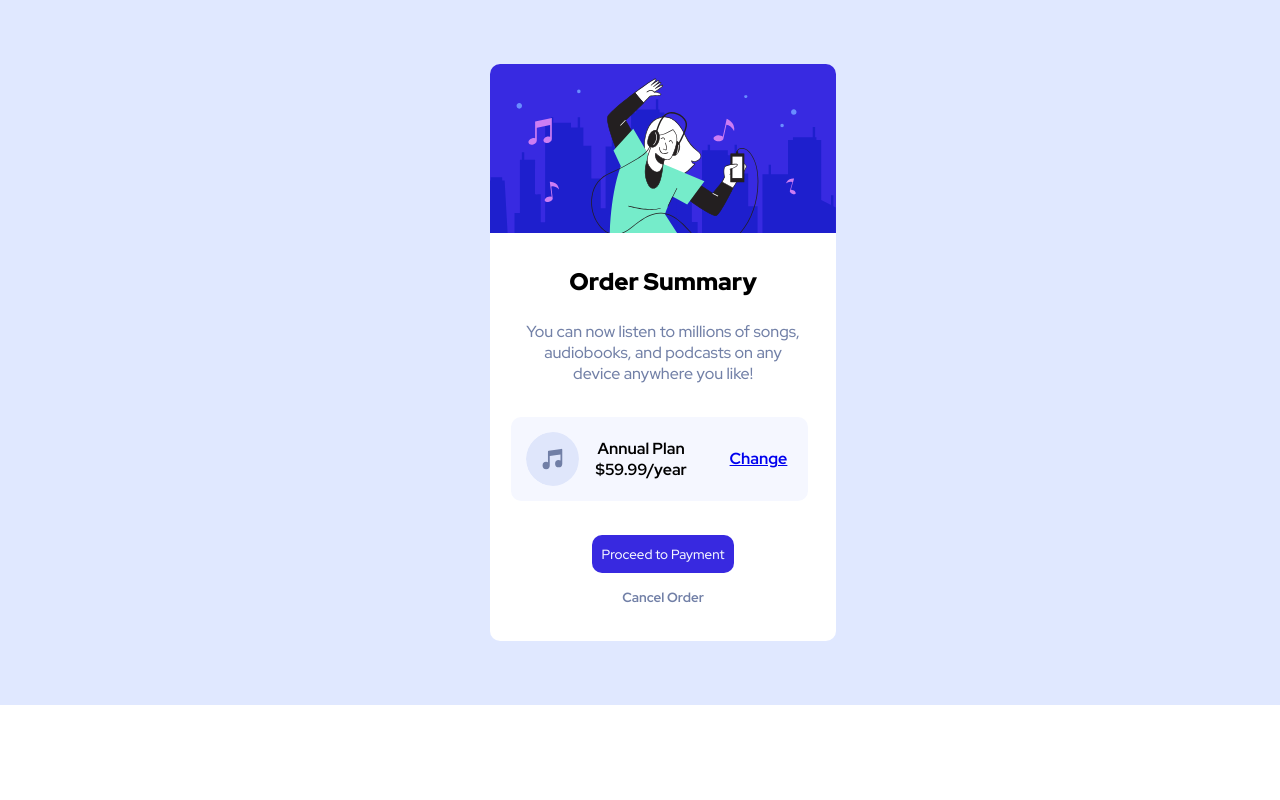
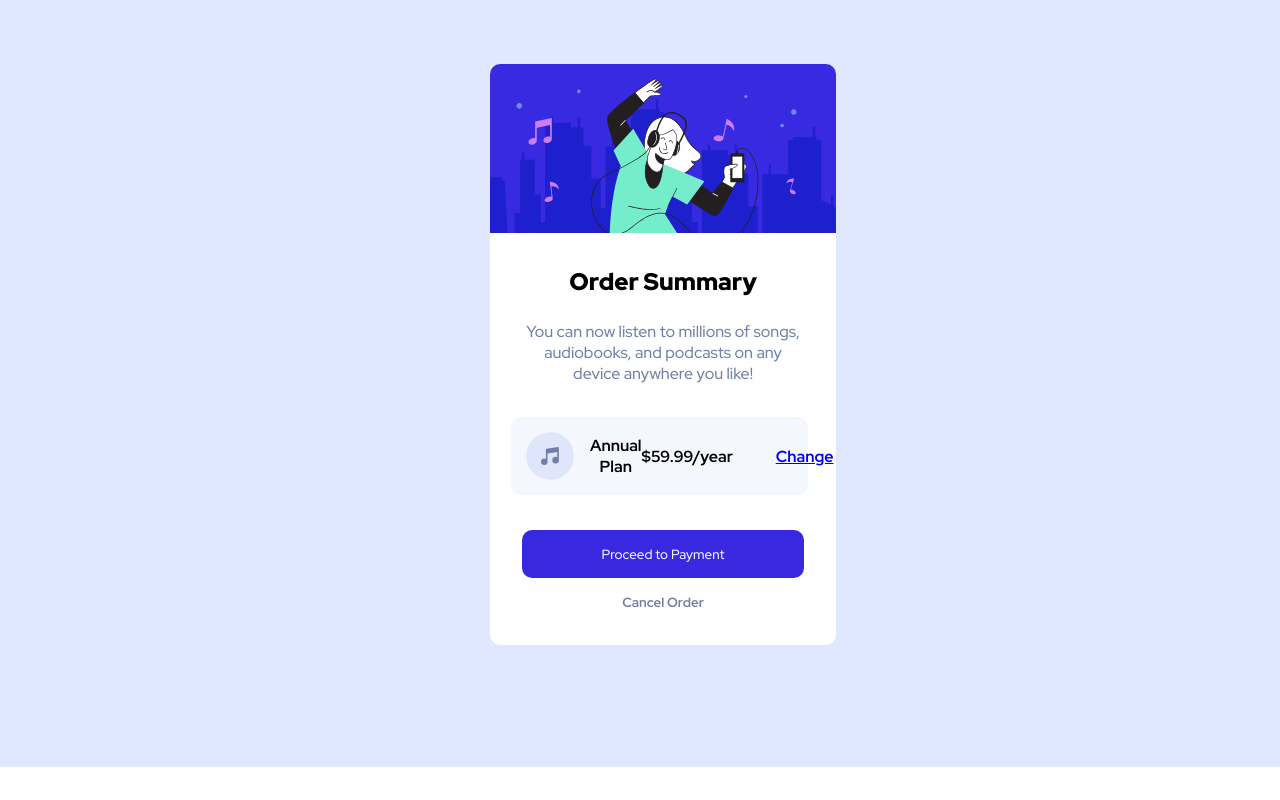
Before and after one commit to matheussantosws/order-summary-component-main, a plain HTML site: page index.html in a window 1280 px wide. Drawn offline with Linux system fonts and the light colour scheme.

Commit message:
Divs
Dando os ultimos retoques no projeto

```diff
--- a/estilo.css
+++ b/estilo.css
@@ -14,9 +14,9 @@
 
 .card {
     border-radius: 10px 10px 10px 10px;
-    margin-top: 0%;
+    margin-top: 5%;
+    margin-block-end: 5%;
     background-color: white;
-    padding: 0%;
 }
 
 img {
@@ -27,13 +27,6 @@ img {
 .info, p {
     padding: 5%;
     margin-top: 3%;
-}
-
-.icon {
-    width:20%;
-    border-radius: 50px;
-    padding-right: 3%;
-    margin-inline-end: 3%;
 }
 
 .plan {
@@ -48,6 +41,21 @@ img {
     font-weight: 700;
     align-items: center;
     font-family: 'Red Hat Display', sans-serif;
+}
+
+.icon {
+    width:20%;
+    border-radius: 50px;
+    padding-right: 3%;
+    margin-inline-end: 3%;
+}
+
+.anualplan {
+/*Continua aqui*/
+}
+
+.valor {
+/*Continua aqui*/
 }
 
 a {
@@ -80,7 +88,7 @@ p {
 .btn1 {
     margin-top: 10%;
     border-radius: 10px 10px 10px 10px;
-    padding: 10px;
+    padding: 15px 80px ;
     border: none;
     background-color: hsl(245, 75%, 52%);
     color:hsl(225, 100%, 98%);
@@ -89,18 +97,12 @@ p {
 .btn2 {
     background-color:white;
     margin-top: 15px;
-    border-radius: 10%;
     border: none;
     font-weight: 700;
     color: hsl(224, 23%, 55%);
     margin-block-end: 10%;
 }
 
-.valor {
-    display: block;
-    background-color: aqua;
-    color:hsl(224, 23%, 55%);
-}
 
 /*Smartphone*/
 @media (min-width: 480px) {
--- a/index.html
+++ b/index.html
@@ -38,8 +38,8 @@
   </main>
     <div class="plan">
       <img class="icon" src="images/icon-music.svg" alt="">
-       Annual Plan </br>
-       $59.99/year
+       <div class="anualplan">Annual Plan</div>
+       <div class="valor">$59.99/year </div>
        <a href="url">Change</a>
     </div>
   <footer>
```
